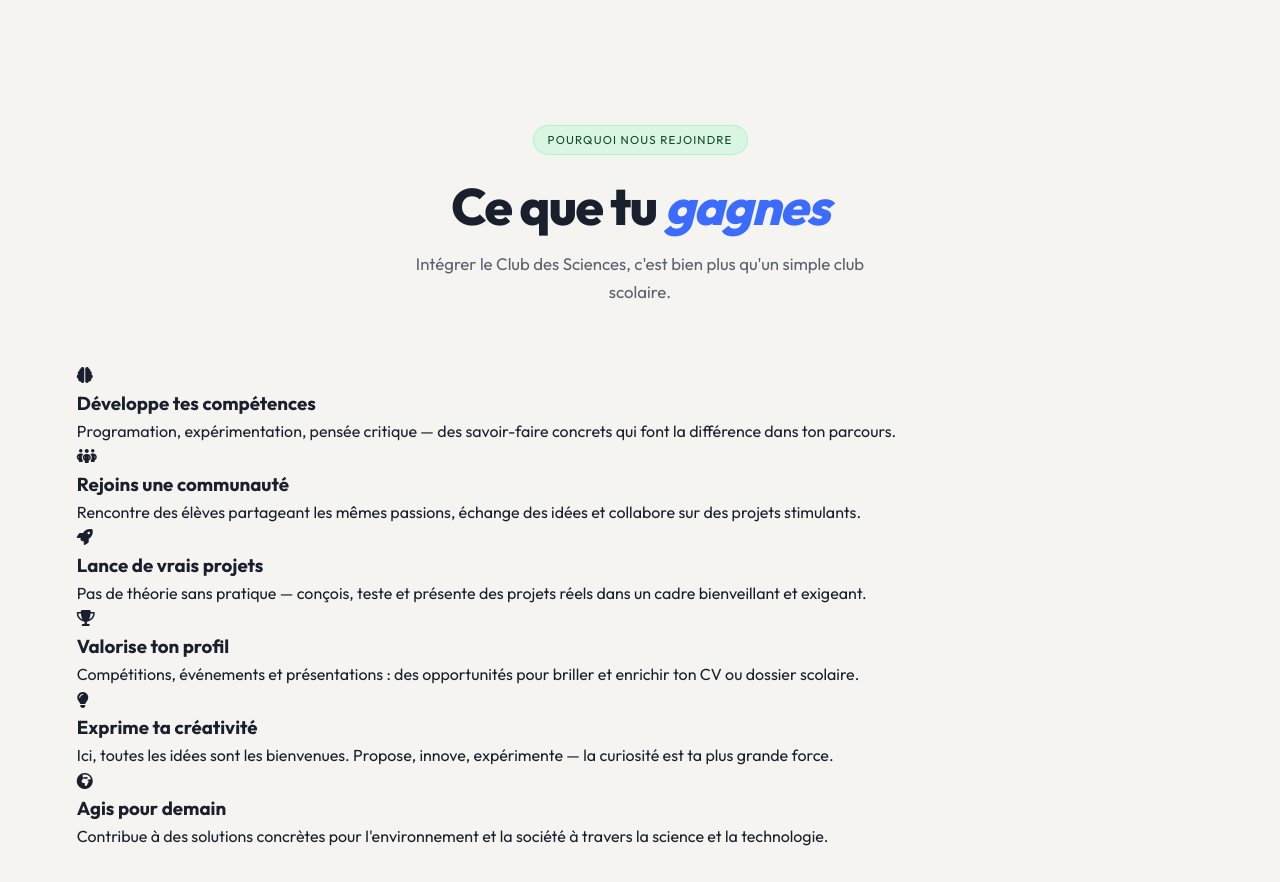
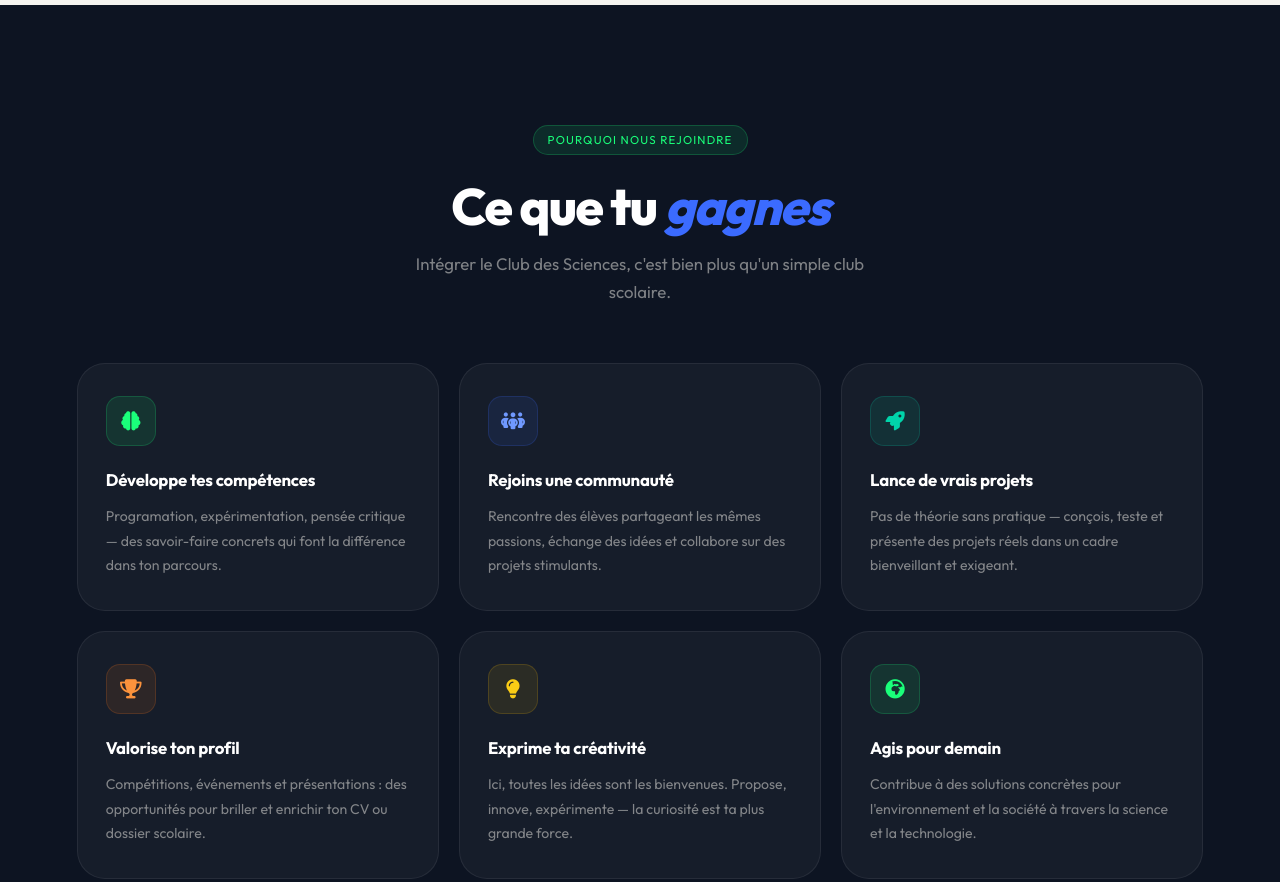
Before and after one commit to cottidev/CDS, a plain HTML site: page index.html in a window 1280 px wide. Shown: the part 3200-4082 px from the top of the page. Drawn offline with Linux system fonts and the light colour scheme.

Commit message:
Add styles for why section with grid layout
Added styles for the 'why' section including grid layout and card design.

```diff
--- a/style.css
+++ b/style.css
@@ -635,6 +635,150 @@ a {
   }
 }
 
+/* ─── WHY JOIN ────────────────────────────────────────── */
+.why-section {
+  background: var(--ink-soft);
+}
+.why-section h2 {
+  color: var(--white);
+}
+.why-section .tag {
+  color: var(--green);
+  background: rgba(26, 255, 122, 0.1);
+  border-color: rgba(26, 255, 122, 0.2);
+}
+.why-section .section-sub {
+  color: var(--text-muted);
+}
+
+.why-grid {
+  display: grid;
+  grid-template-columns: repeat(3, 1fr);
+  gap: 20px;
+  margin-top: 1rem;
+}
+
+.why-card {
+  background: rgba(255, 255, 255, 0.04);
+  border: 1px solid rgba(255, 255, 255, 0.07);
+  border-radius: var(--r-xl);
+  padding: 32px 28px;
+  transition:
+    transform var(--t) var(--ease-bounce),
+    background var(--t),
+    border-color var(--t),
+    box-shadow var(--t);
+  position: relative;
+  overflow: hidden;
+}
+.why-card::after {
+  content: "";
+  position: absolute;
+  bottom: 0;
+  left: 0;
+  right: 0;
+  height: 2px;
+  background: linear-gradient(90deg, var(--green), var(--blue-light));
+  transform: scaleX(0);
+  transform-origin: left;
+  transition: transform 0.4s var(--ease);
+}
+.why-card:hover {
+  transform: translateY(-6px);
+  background: rgba(255, 255, 255, 0.07);
+  border-color: rgba(255, 255, 255, 0.12);
+  box-shadow: 0 16px 48px rgba(0, 0, 0, 0.3);
+}
+.why-card:hover::after {
+  transform: scaleX(1);
+}
+
+.why-icon {
+  width: 50px;
+  height: 50px;
+  border-radius: var(--r-md);
+  background: rgba(26, 255, 122, 0.1);
+  border: 1px solid rgba(26, 255, 122, 0.18);
+  display: flex;
+  align-items: center;
+  justify-content: center;
+  font-size: 1.2rem;
+  color: var(--green);
+  margin-bottom: 1.3rem;
+  transition:
+    background var(--t),
+    transform var(--t);
+}
+.why-card:hover .why-icon {
+  background: rgba(26, 255, 122, 0.18);
+  transform: scale(1.08);
+}
+.why-card:nth-child(2) .why-icon {
+  background: rgba(59, 107, 255, 0.1);
+  border-color: rgba(59, 107, 255, 0.18);
+  color: var(--blue-light);
+}
+.why-card:nth-child(2):hover .why-icon {
+  background: rgba(59, 107, 255, 0.18);
+}
+.why-card:nth-child(3) .why-icon {
+  background: rgba(0, 212, 170, 0.1);
+  border-color: rgba(0, 212, 170, 0.18);
+  color: var(--teal);
+}
+.why-card:nth-child(3):hover .why-icon {
+  background: rgba(0, 212, 170, 0.18);
+}
+.why-card:nth-child(4) .why-icon {
+  background: rgba(249, 115, 22, 0.1);
+  border-color: rgba(249, 115, 22, 0.18);
+  color: #fb923c;
+}
+.why-card:nth-child(4):hover .why-icon {
+  background: rgba(249, 115, 22, 0.18);
+}
+.why-card:nth-child(5) .why-icon {
+  background: rgba(234, 179, 8, 0.1);
+  border-color: rgba(234, 179, 8, 0.18);
+  color: #facc15;
+}
+.why-card:nth-child(5):hover .why-icon {
+  background: rgba(234, 179, 8, 0.18);
+}
+.why-card:nth-child(6) .why-icon {
+  background: rgba(26, 255, 122, 0.1);
+  border-color: rgba(26, 255, 122, 0.18);
+  color: var(--green);
+}
+.why-card:nth-child(6):hover .why-icon {
+  background: rgba(26, 255, 122, 0.18);
+}
+
+.why-card h3 {
+  font-family: var(--font-display);
+  font-size: 1.05rem;
+  font-weight: 700;
+  color: var(--white);
+  margin-bottom: 0.65rem;
+  letter-spacing: -0.2px;
+}
+.why-card p {
+  font-size: 0.88rem;
+  color: var(--text-muted);
+  line-height: 1.75;
+}
+
+@media (max-width: 1000px) {
+  .why-grid {
+    grid-template-columns: repeat(2, 1fr);
+  }
+}
+@media (max-width: 600px) {
+  .why-grid {
+    grid-template-columns: 1fr;
+  }
+}
+
 /* ─── LOCATION ────────────────────────────────────────── */
 .location-section {
   background: var(--surface);
```
